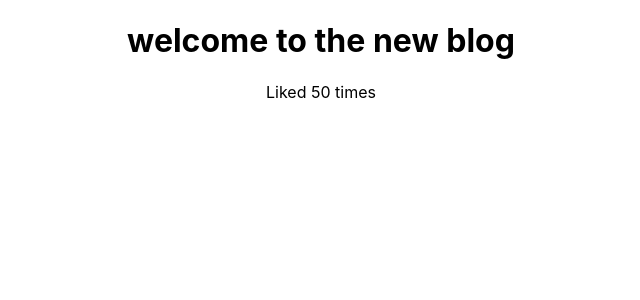
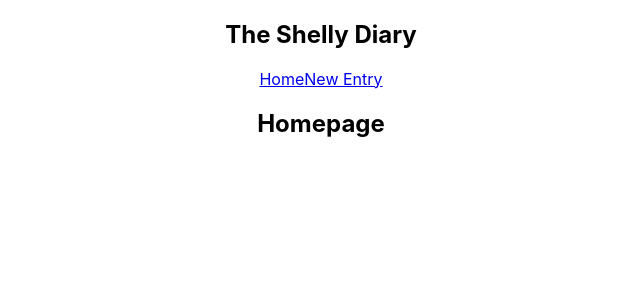
Before and after one commit to random-y94/blog-project, a React (Create React App) app: page / in a window 1280 px wide. Shown: the top 300 px of the page, without its empty margins (319-959 px from the left). Built offline with nearby package versions, Linux system fonts and the light colour scheme.

Commit message:
Componentes básicos

```diff
--- a/src/App.js
+++ b/src/App.js
@@ -1,13 +1,13 @@
-import './App.css';
+import "./App.css";
+import Navbar from "./Navbar";
+import Home from "./Home";
 
 function App() {
-  const title = 'welcome to the new blog'
-  const likes = 50;
   return (
     <div className="App">
+      <Navbar />
       <div className="content">
-        <h1> { title } </h1>
-        <p> Liked {likes} times</p>
+        <Home />
       </div>
     </div>
   );
--- /dev/null
+++ b/src/Home.js
@@ -0,0 +1,9 @@
+const Home = () => {
+  return (
+    <div className="home">
+      <h2>Homepage</h2>
+    </div>
+  );
+};
+
+export default Home;
--- a/src/Navbar.js
+++ b/src/Navbar.js
@@ -1,5 +1,13 @@
 const Navbar = () => {
-    return (  );
-}
+  return (
+    <nav className="navbar">
+      <h1>The Shelly Diary</h1>
+      <div className="links">
+        <a href="/">Home</a>
+        <a href="/create">New Entry</a>
+      </div>
+    </nav>
+  );
+};
 
 export default Navbar;
```
